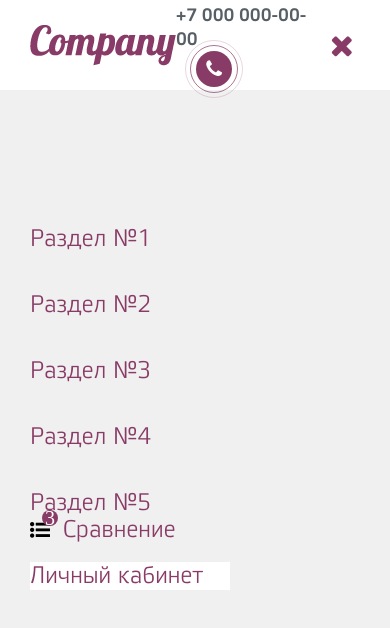
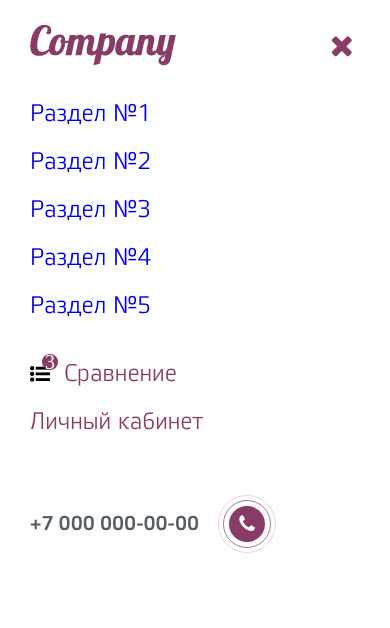
Before and after one commit to ldarksoull/Company, a website: page index.html in a window 390 px wide. Both pictures are taken after a click on the element 345 px from the left and 45 px from the top of the page. Drawn offline with nearby package versions, Linux system fonts and the light colour scheme.

Commit message:
мобильное меню

```diff
--- a/index.html
+++ b/index.html
@@ -12,14 +12,14 @@
 </head>
 
 <body>
-    <header class="header wrapper">
-        <div class="topline">
+    <header class="header ">
+        <div class="topline wrapper">
             <div class="logo">
                 <a href="#">
                     <img class="logo-img" src="image/-e-logo.png" alt="logo">
                 </a>
             </div>
-            <nav class="menu" id="menu">
+            <nav class="menu">
                 <ul class="menu-list" >
                     <li class="menu-list__item">
                         <a class="menu-list__item-link" href="#">Раздел №1</a>
@@ -59,6 +59,40 @@
                 <i class="fa fa-times" aria-hidden="true"></i>
             </div>
         </div>
+        <nav class="mobmenu wrapper" id="menu">
+            <ul class="mobmenu-list" >
+                <li class="mobmenu-list__item">
+                    <a class="mobmenu-list__item-link" href="#">Раздел №1</a>
+                </li>
+                <li class="mobmenu-list__item">
+                    <a class="mobmenu-list__item-link" href="#">Раздел №2</a>
+                </li>
+                <li class="mobmenu-list__item">
+                    <a class="mobmenu-list__item-link" href="#">Раздел №3</a>
+                </li>
+                <li class="mobmenu-list__item">
+                    <a class="mobmenu-list__item-link" href="#">Раздел №4</a>
+                </li>
+                <li class="mobmenu-list__item">
+                    <a class="mobmenu-list__item-link" href="#">Раздел №5</a>
+                </li>
+            </ul>
+            <div class="mobcompare">
+                <a href="#" class="compare">
+                    <i class="fa fa-list-ul"></i>
+                    <span class="compare__text">Сравнение</span>
+                </a>
+            </div>
+            <div class="moblk">
+                <button class="lk">Личный кабинет</button>
+            </div>
+            <div class="mobphone">
+                <a class="mobphone__link" href="tel:+7 000 000-00-00">+7 000 000-00-00</a>
+                <div class="phone-btn">
+                    <a class="fa fa-phone phone-btn__link" aria-hidden="true" href="tel:+70000000000"></a>
+                </div>
+            </div>
+        </nav>
     </header>
 </body>
 <script src="https://ajax.googleapis.com/ajax/libs/jquery/3.3.1/jquery.min.js"></script>
--- a/js/script.js
+++ b/js/script.js
@@ -1,8 +1,8 @@
 //Плавное выпадающее меню
 $(document).ready(function () {
-    var compare = $('.compare-wrapper');
-    var lk = $('.lk-wrapper');
-    var phone = $('.header__phone')
+    // var compare = $('.compare-wrapper');
+    // var lk = $('.lk-wrapper');
+    // var phone = $('.header__phone');
     $("#menu-btn").click(function () {
         $("#menu").slideToggle('fast');
         $(this).toggleClass("active");
@@ -14,25 +14,7 @@ $(document).ready(function () {
             $('.fa-times').hide()
             $('.fa-bars').show()
         }
-        if( $('#menu-btn').hasClass('active')){
-            if($(window).width() < 768){
-                compare.show()
-                lk.show()
-                if($(window).width() < 600){
-                    phone.show()
-                }
-            }
-        }
-        else{
-            if($(window).width() < 768){
-                compare.hide()
-                lk.hide()
-                if($(window).width() < 600){
-                    phone.hide()
-                }
 
-            }
-        }
     });
 
 });
--- a/sass/main.sass
+++ b/sass/main.sass
@@ -8,6 +8,10 @@
 body
     font-family: "Vida 31 pro"
     font-size: 20px
+    position: relative
+    right: 0
+.slidebody
+    right: 200px
 .wrapper
     max-width: 1440px
     margin: 0 auto
@@ -26,26 +30,23 @@ body
     flex-grow: 1
     &-img
         display: block
+
+// меню
+
 .menu
     display: flex
     flex-grow: 3
     @media screen and (max-width: 1200px)
         position: absolute
-        top: 90px
-        right: 20px
         display: none
         align-items: center
         justify-content: center
         flex-grow: 1
         background-color: #f0f0f0
-        width: 150px
-    @media screen and (max-width: 768px)
-        position: absolute
-        display: none
-        width: 100%
-        height: calc(100vh - 90px)
-        right: 0
-        padding: 0 30px
+        width: 200px
+        height: 100vh
+        @media screen and (max-width: 768px)
+            display: none
 
     &-list
         display: flex
@@ -53,10 +54,6 @@ body
             flex-direction: column
             align-items: center
             justify-content: center
-        @media screen and (max-width: 768px)
-            align-items: flex-start
-            justify-content: flex-start
-            margin-top: 116px
         &__item
             padding: 0 12px
             @media screen and (max-width: 1200px)
@@ -64,8 +61,6 @@ body
                 justify-content: center
                 width: 100%
                 padding: 19px 0
-            @media screen and (max-width: 768px)
-                justify-content: space-between
             &:first-child
                 padding-left: 0
             &-link
@@ -76,6 +71,58 @@ body
                     font-size: 24px
                 &:hover
                     text-decoration: underline
+// конец меню
+
+// мобильное меню
+.mobmenu
+    display: flex
+    flex-direction: column
+    justify-content: center
+    width: 100%
+    background-color: #fff
+    @media screen and (max-width: 768px)
+        display: none
+    &-list
+        display: flex
+        flex-direction: column
+        justify-content: center
+        margin-bottom: 10px
+        &__item
+            @media screen and (max-width: 768px)
+                padding: 10px 0
+            &-link
+                text-decoration: none
+                font-family: "Vida 31 Pro"
+                font-size: 24px
+                &:hover
+                    text-decoration: underline
+.mobcompare
+    display: flex
+    align-items: center
+    width: 100%
+    padding: 20px 0
+    color: #893b67
+    font-family: "Vida 31 Pro"
+    font-size: 24px
+.moblk
+    display: flex
+    align-items: center
+    padding-bottom: 50px
+.mobphone
+    display: flex
+    align-items: center
+    width: 100%
+    padding: 20px 0
+    &__link
+        text-decoration: none
+        color: #565f66
+        font-family: "Vida 33 Pro"
+        font-size: 100%
+        font-weight: 400
+        line-height: 24px
+        margin-right: 10px
+
+// кнопка сравнение
 .compare-wrapper
     margin: 0px 5px
     display: flex
@@ -83,9 +130,6 @@ body
     width: 160px
     @media screen and (max-width: 768px)
         display: none
-        position: absolute
-        bottom: 300px
-        margin: 0
 .compare
     display: block
     text-decoration: none
@@ -99,6 +143,7 @@ body
             font-size: 24px
     &:hover > &__text
         text-decoration: underline
+// иконка сравнение
 .fa-list-ul
     font-size: 14px
     position: relative
@@ -122,6 +167,9 @@ body
         cursor: pointer
     &:hover
         color: #444
+// конец кнопки сравнение
+
+// личный кабинет
 .lk-wrapper
     display: flex
     justify-content: center
@@ -129,10 +177,6 @@ body
     margin: 0 5px
     @media screen and (max-width: 768px)
         display: none
-        position: absolute
-        bottom: 254px
-        margin: 0
-        flex-grow: 1
 .lk
     background-color: #fff
     border: 1px solid rgba(83, 86, 90, 0.2)
@@ -142,15 +186,12 @@ body
     color: #53565a
     margin: 0 15px
     @media screen and (max-width: 768px)
-        font-family: "Vida 31 Pro"
+        color: #893b67
+        border: none
+        padding: 0
         margin: 0
         font-size: 24px
-        border: none
-        padding: 0
-        width: 200px
-        border-radius: 0
-        color: #893b67
-        text-align: left
+        font-family: "Vida 31 Pro"
         &:hover
             text-decoration: underline
     &::after
@@ -161,6 +202,9 @@ body
         color: #808080
         @media screen and (max-width: 768px)
             display: none
+// конец личный кабинет
+
+// телефон
 .header__phone
     display: flex
     flex-grow: 0
@@ -175,6 +219,8 @@ body
         color: #565f66
         font-size: 18px
         font-family: "Vida 33 Pro"
+
+// кнопка телефон
 .phone-btn
     margin-left: 20px
     width: 36px
@@ -208,6 +254,9 @@ body
         height: 58px
         width: 58px
         opacity: 0.2
+// конец телефон
+
+// кнопка меню
 .menu-btn
     display: none
     flex-grow: 0
@@ -228,3 +277,4 @@ body
     font-size: 30px
     color:  #893b67
     cursor: pointer
+// конец кнопка меню
```
Also changed, not shown: css/main.css.
